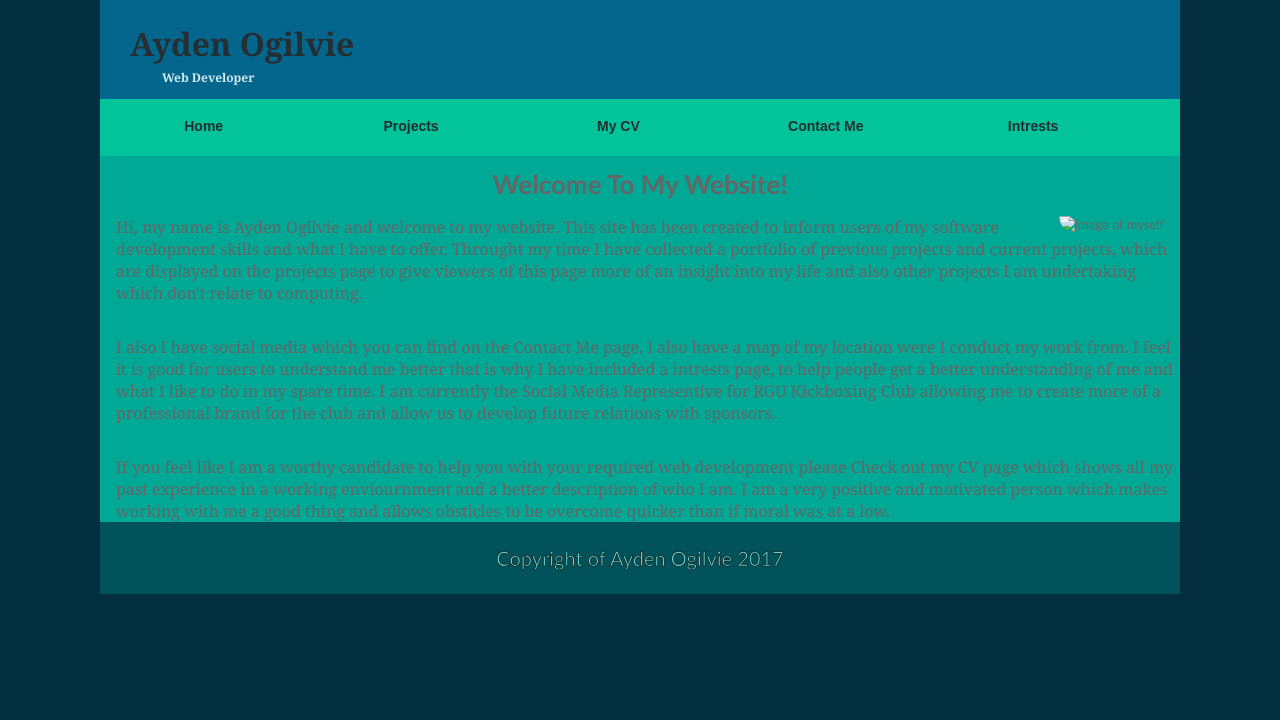
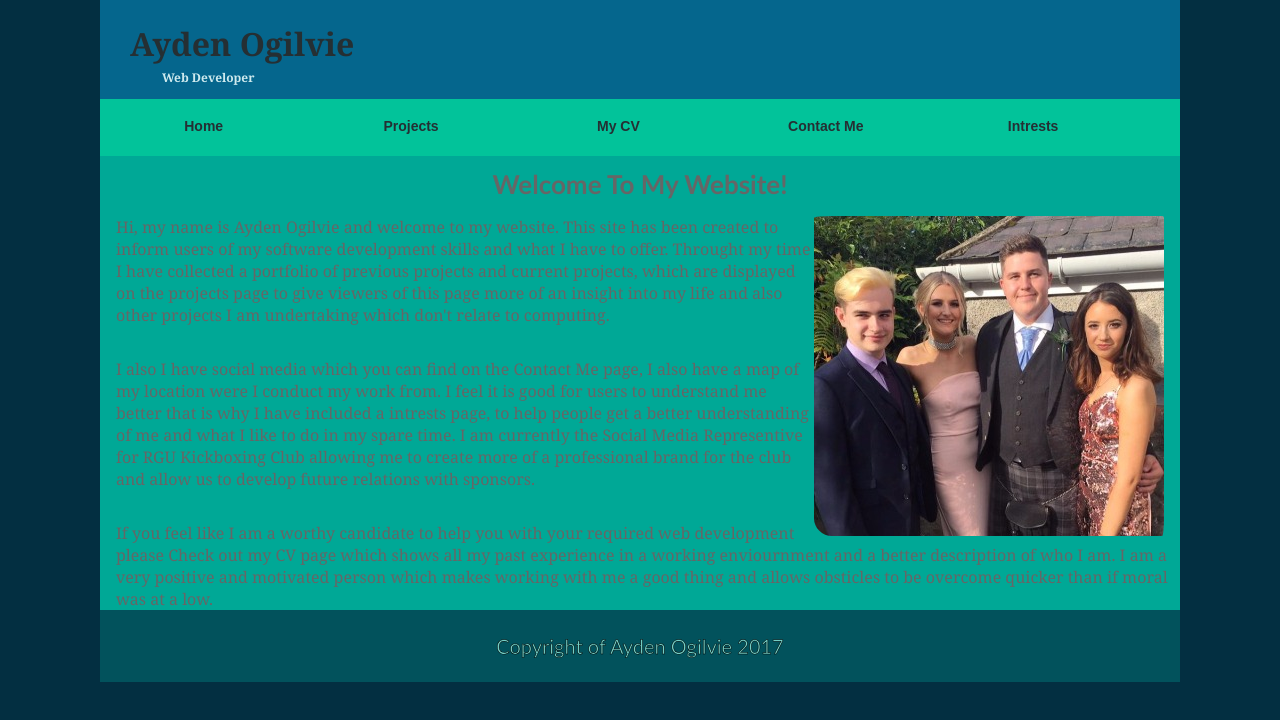
Before and after one commit to aydenogilvie/CM1001, a plain HTML site: page index.html in a window 1280 px wide. Drawn offline with Linux system fonts and the light colour scheme.

Commit message:
Update index.html

```diff
--- a/index.html
+++ b/index.html
@@ -20,7 +20,7 @@
             <div class="menu"><a href="intrests.html">Intrests</a></div>
         </div>
       <h1> Welcome To My Website! </h1>
-      <img src="me.jpg" align="right" alt="image of myself">
+      <img src="https://aydenogilvie.github.io/CM1001/images/me.jpg" align="right" alt="image of myself">
       <br>
       <p> Hi, my name is Ayden Ogilvie and welcome to my website. This site has been created to inform users of my software development skills and what I have to offer.
       Throught my time I have collected a portfolio of previous projects and current projects, which are displayed on the projects page to give viewers of this page more of an insight into my life and also other projects I am undertaking which don't relate to computing.</p>
```
